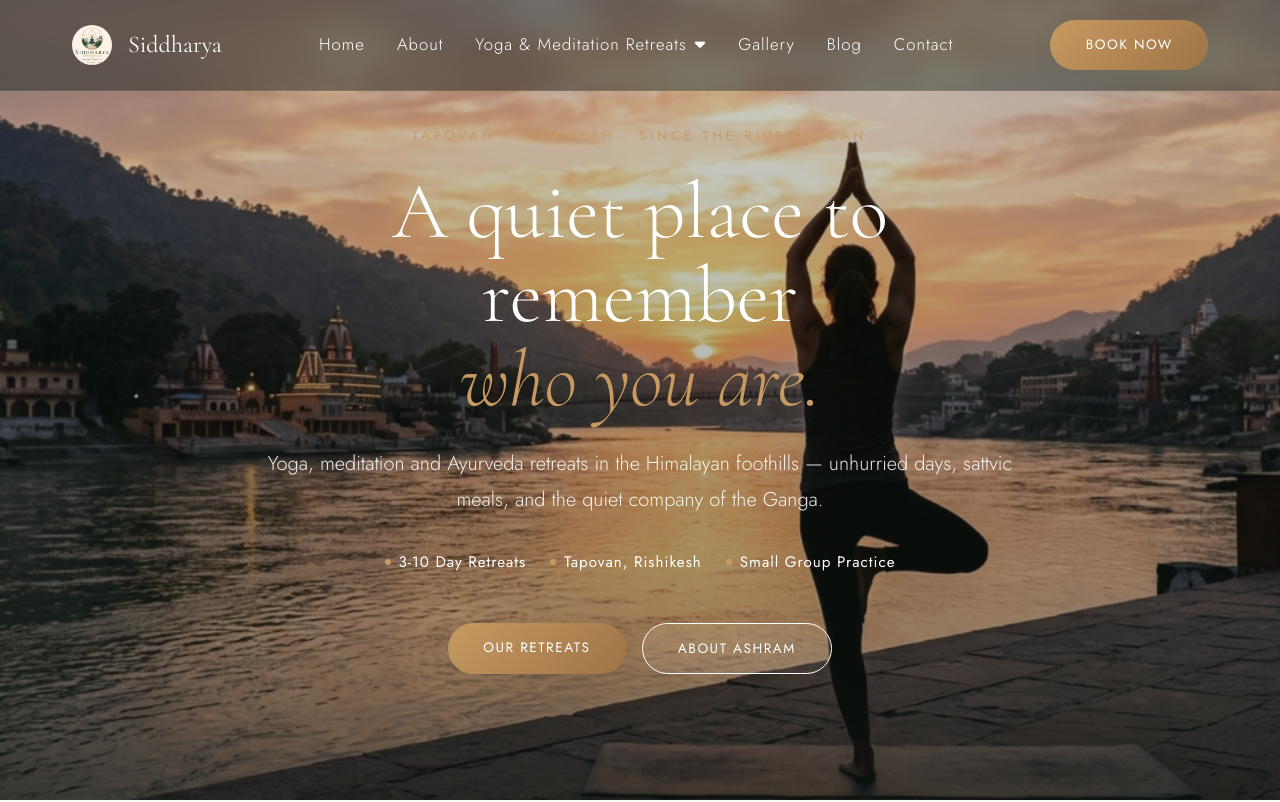
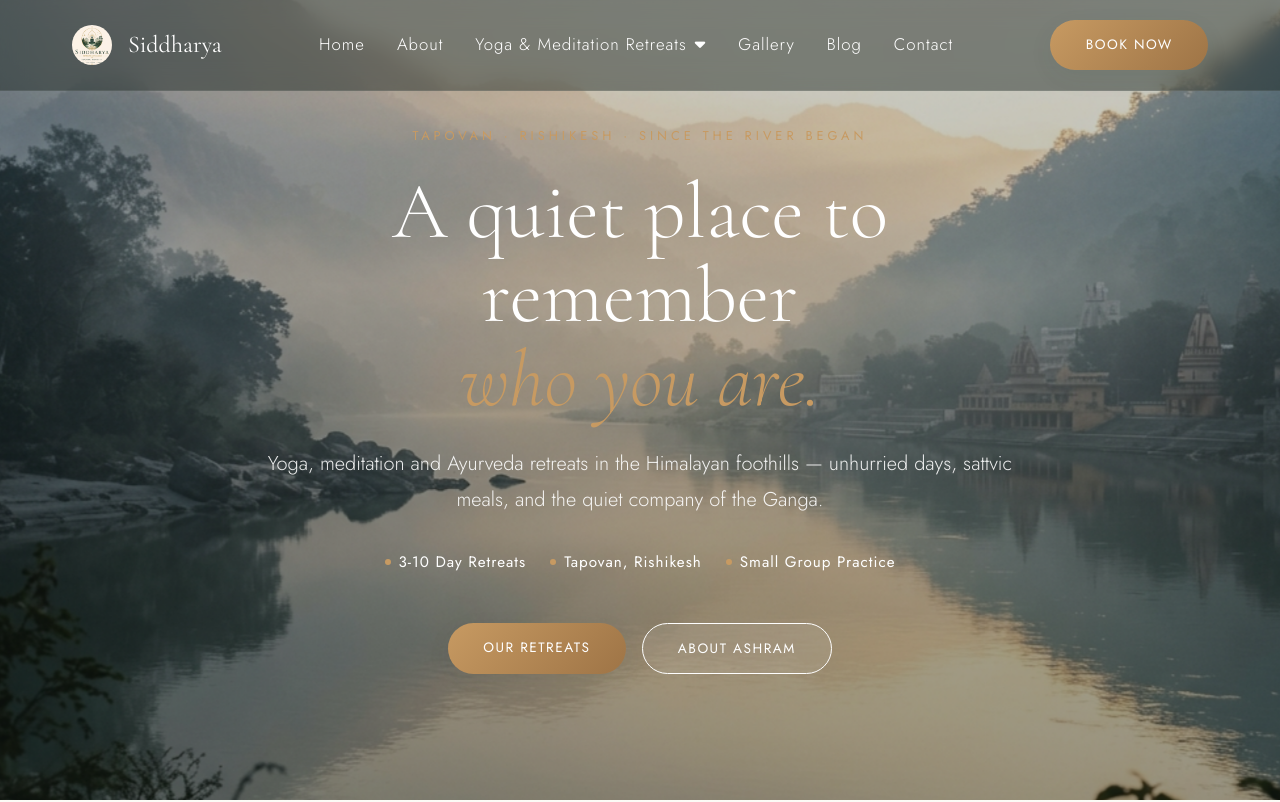
Before and after one commit to anubhavbaghel/siddharya-v2, a Next.js app: page / in a window 1280 px wide. Shown: the top 802 px of the page. Built offline with nearby package versions, Linux system fonts and the light colour scheme.

Commit message:
Update hero image to soothing, slightly foggy river sunrise scene

```diff
--- a/app/page.jsx
+++ b/app/page.jsx
@@ -6,7 +6,7 @@
   return (
     <main>
       <header id="home" className="hero">
-        <div className="hero-bg" style={{backgroundImage: "linear-gradient(to bottom, rgba(24, 35, 29, 0.2), rgba(24, 35, 29, 0.45)), url('/Assets/sunset_yoga_hero.png')"}}></div>
+        <div className="hero-bg" style={{backgroundImage: "linear-gradient(to bottom, rgba(24, 35, 29, 0.2), rgba(24, 35, 29, 0.45)), url('/Assets/foggy_sunrise_river.png')"}}></div>
         <div className="container hero-container">
             <div className="hero-content text-center mx-auto">
                 <span className="hero-subtitle">Tapovan &middot; Rishikesh &middot; Since the river began</span>
```
Also changed, not shown: public/Assets/foggy_sunrise_river.png (added).
